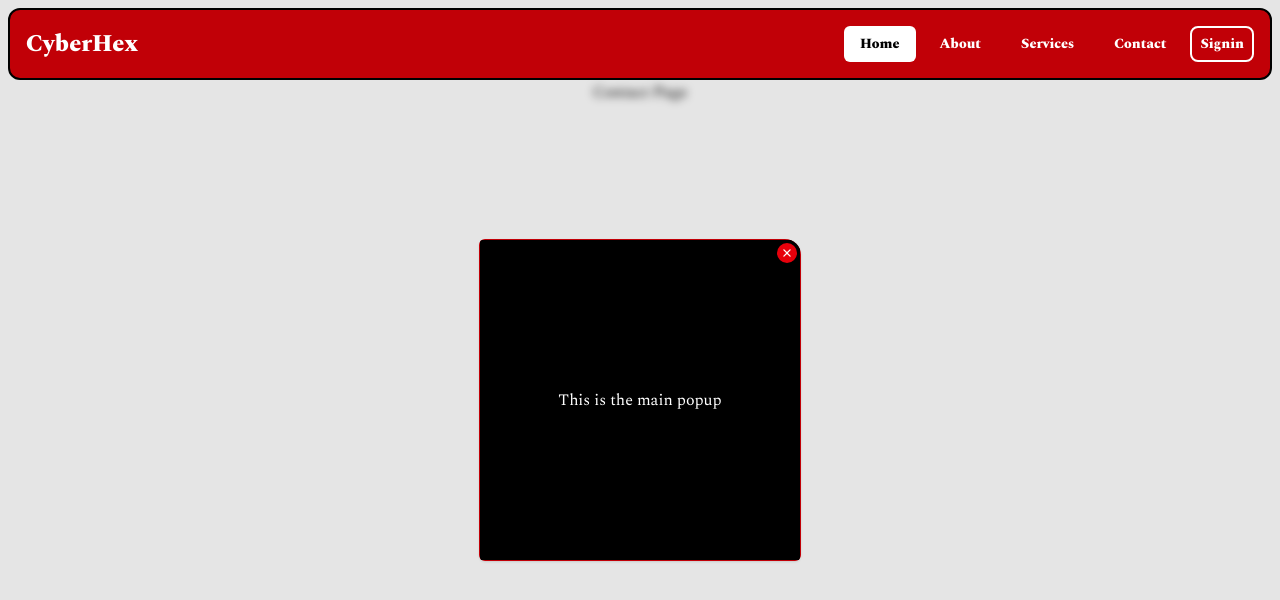
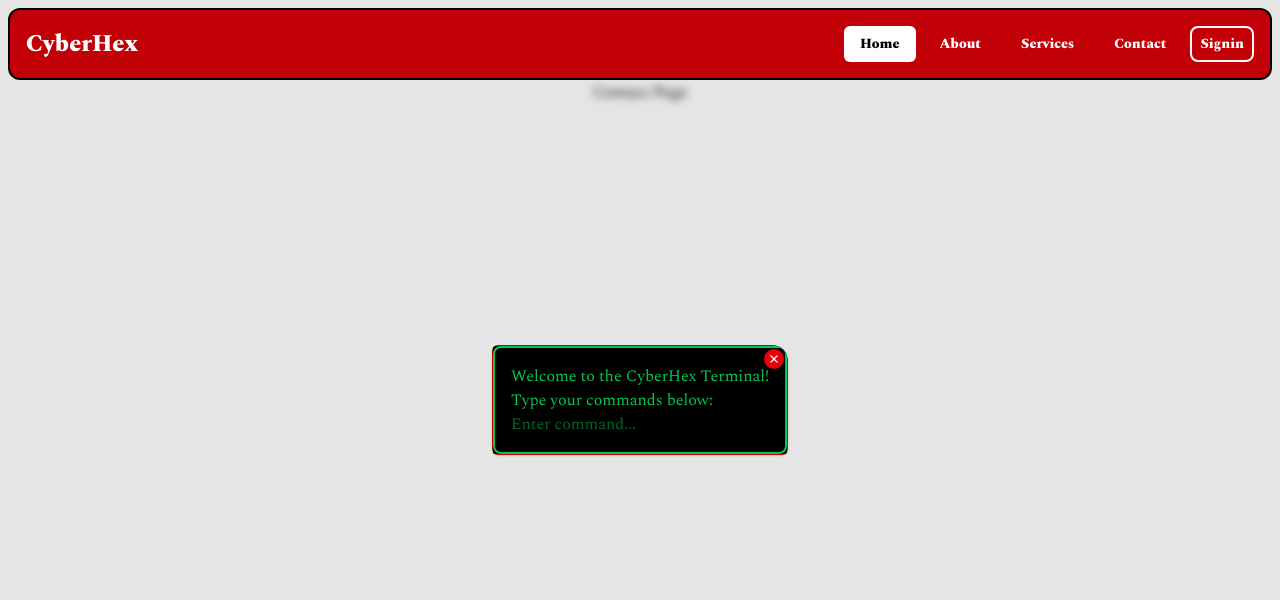
Before and after one commit to DulshanSiriwardhana/CyberHex, a React (Vite) app in the folder client/: page /contact in a window 1280 px wide. Both pictures are taken after a click on the element "CyberHex". Shown: the top 600 px of the page. Built offline with nearby package versions, Linux system fonts and the light colour scheme.

Commit message:
terminal init

```diff
--- a/client/src/components/mainpopup.tsx
+++ b/client/src/components/mainpopup.tsx
@@ -1,7 +1,9 @@
+import Terminal from "./terminal/ctrl+t";
+
 const MainPopup = () => {
     return (
-        <div className="w-80 h-80 flex items-center justify-center bg-black text-white">
-            This is the main popup
+        <div className="w-full h-full flex items-center justify-center bg-black text-white">
+            <Terminal/>
         </div>
     );
 }
--- /dev/null
+++ b/client/src/components/terminal/ctrl+t.tsx
@@ -0,0 +1,13 @@
+const Terminal=()=>{
+    return (
+        <div className="w-full h-full flex items-center justify-center">
+            <div className="w-full h-full bg-black text-green-500 p-4 rounded-lg border-2 border-green-500">
+                <p>Welcome to the CyberHex Terminal!</p>
+                <p>Type your commands below:</p>
+                <input type="text" className="w-full bg-transparent border-none outline-none text-green-500" placeholder="Enter command..." />
+            </div>
+        </div>
+    )
+}
+
+export default Terminal;
```
